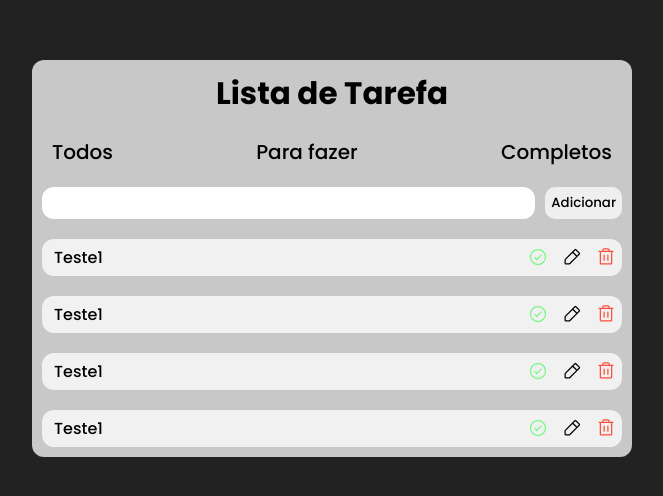
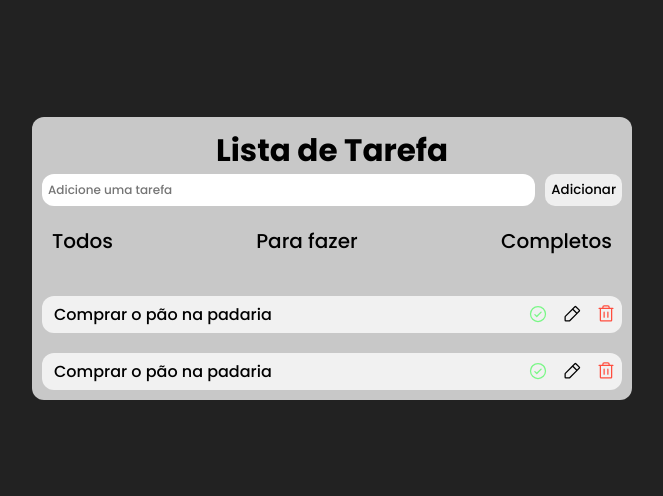
Before and after one commit to claytonfortunato/FullStack-todoList, a React (Vite) app in the folder client/: page / in a window 1280 px wide. Shown: the part 142-638 px from the top of the page, without its empty margins (308-971 px from the left). Built offline with nearby package versions, Linux system fonts and the light colour scheme.

Commit message:
feat: add task

```diff
--- a/client/src/components/Task/index.tsx
+++ b/client/src/components/Task/index.tsx
@@ -7,19 +7,17 @@ import Delete from "../../assets/icons/delete.svg";
 import * as C from "./styles";
 
 interface TaskProps {
-  id: number;
-  name: string;
-  done: boolean;
+  item: any;
 }
 
-export const Task = () => {
-  const [isChecked, setIsChecked] = useState();
+export const Task = ({ item }: TaskProps) => {
+  const [isChecked, setIsChecked] = useState<TaskProps>();
 
   return (
     <C.Container>
       <C.Wrapper>
         <C.Description checked={isChecked} done={isChecked}>
-          Teste1
+          {item.name}
         </C.Description>
       </C.Wrapper>
       <C.Content>
--- a/client/src/components/TaskInput/index.tsx
+++ b/client/src/components/TaskInput/index.tsx
@@ -1,13 +1,18 @@
-import { useState, useEffect } from "react";
+import { useState } from "react";
 
 import * as C from "./styles";
 
 export const TaskInput = () => {
-  const [task, setTask] = useState();
+  const [inputText, setInputText] = useState("");
 
   return (
     <C.Container>
-      <C.Input type="text" />
+      <C.Input
+        type="text"
+        placeholder="Adicione uma tarefa"
+        value={inputText}
+        onChange={(e) => setInputText(e.target.value)}
+      />
       <C.ButtonInput>Adicionar</C.ButtonInput>
     </C.Container>
   );
--- a/client/src/page/Home/index.tsx
+++ b/client/src/page/Home/index.tsx
@@ -1,21 +1,32 @@
+import { useState } from "react";
 import { FilterInput } from "../../components/FilterInput";
 import { Task } from "../../components/Task";
 import { TaskInput } from "../../components/TaskInput";
 import * as C from "./styles";
 
+interface Item {
+  id: number;
+  name: string;
+  done: boolean;
+}
+
 export const Home = () => {
+  const [list, setList] = useState<Item[]>([
+    { id: 1, name: "Comprar o pão na padaria", done: false },
+    { id: 1, name: "Comprar o pão na padaria", done: true },
+  ]);
+
   return (
     <C.Container>
       <C.Header>Lista de Tarefa</C.Header>
 
+      <TaskInput />
+
       <FilterInput />
 
-      <TaskInput />
-
-      <Task />
-      <Task />
-      <Task />
-      <Task />
+      {list.map((item, index) => (
+        <Task key={index} item={item} />
+      ))}
     </C.Container>
   );
 };
```
